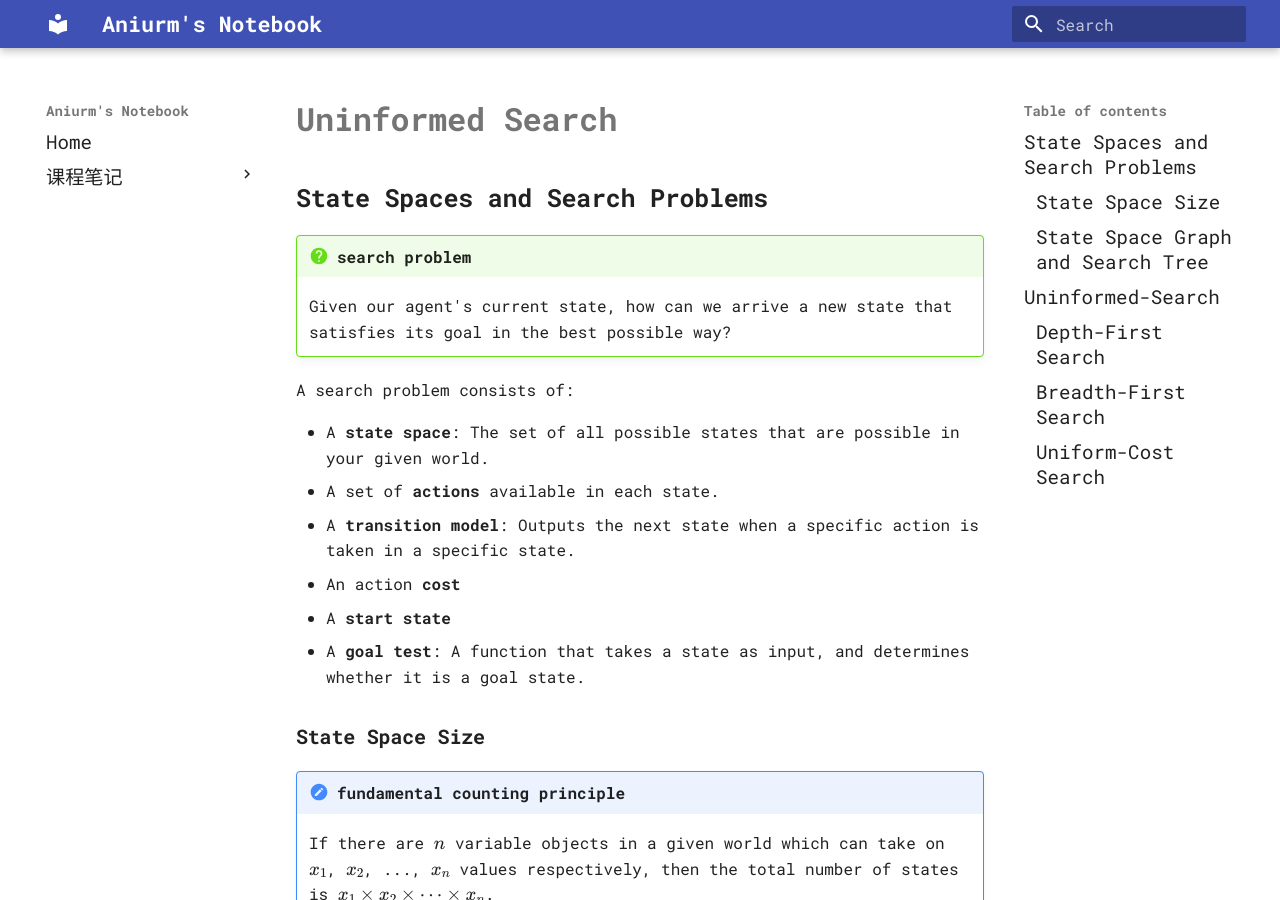
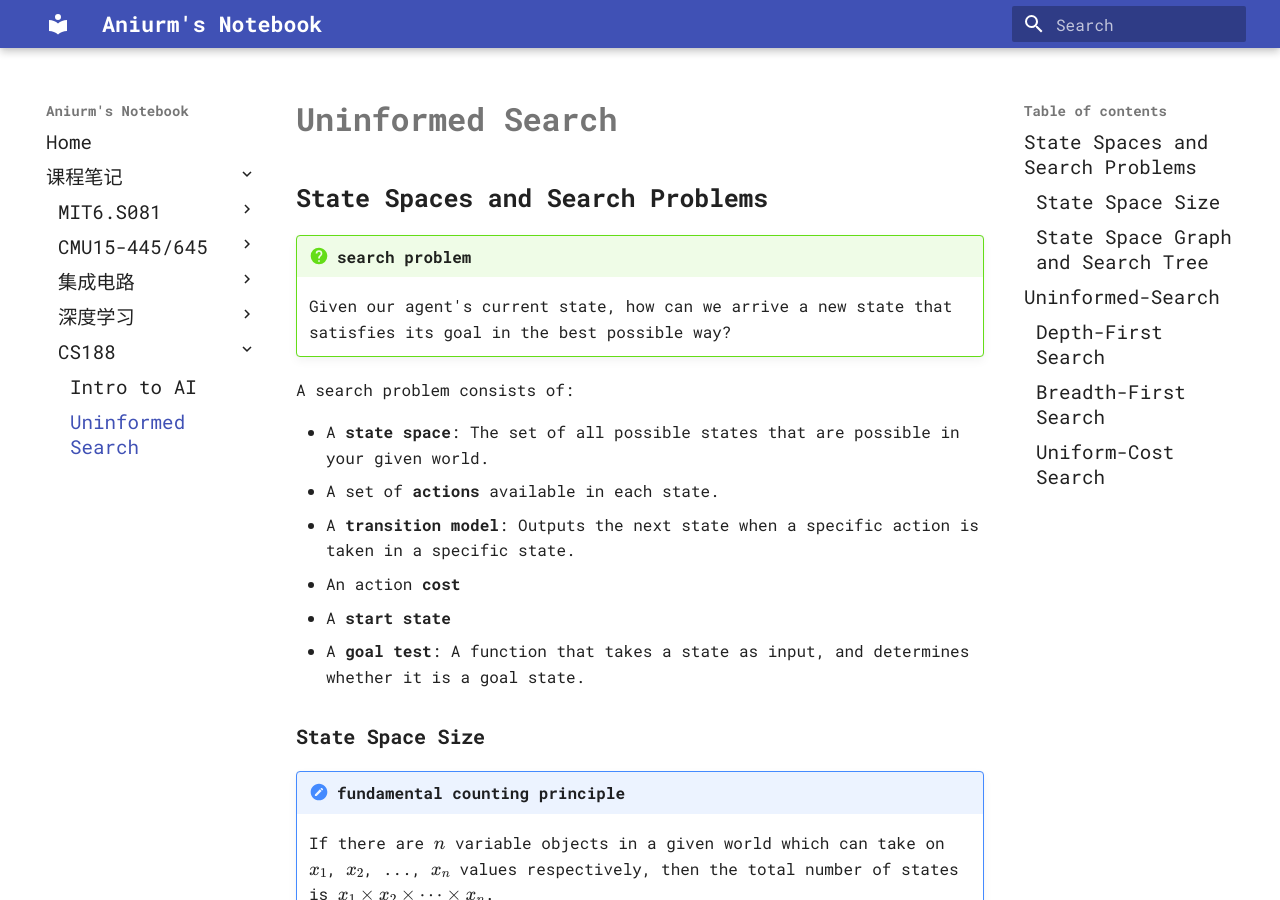
Before and after one commit to Aniurm/notebook, an MkDocs documentation site: the page built from docs/course_notes/cs188/lecture/2-Uninformed-Search.md, in a window 1280 px wide and 900 px high. Built offline with MkDocs 1.6.1 and Material for MkDocs 9.7.7, drawn with Linux system fonts in a browser that asks for light colours; some web fonts are replaced.

Commit message:
feat(cs188): add doc to yml

```diff
--- a/mkdocs.yml
+++ b/mkdocs.yml
@@ -30,6 +30,9 @@ nav:
       - 深度学习:
           - course_notes/deep-learning/lrnn.md
           - course_notes/deep-learning/cnn.md
+      - CS188:
+          - course_notes/cs188/lecture/1-Intro-to-AI.md
+          - course_notes/cs188/lecture/2-Uninformed-Search.md
 
 markdown_extensions:
   - pymdownx.highlight:
```
